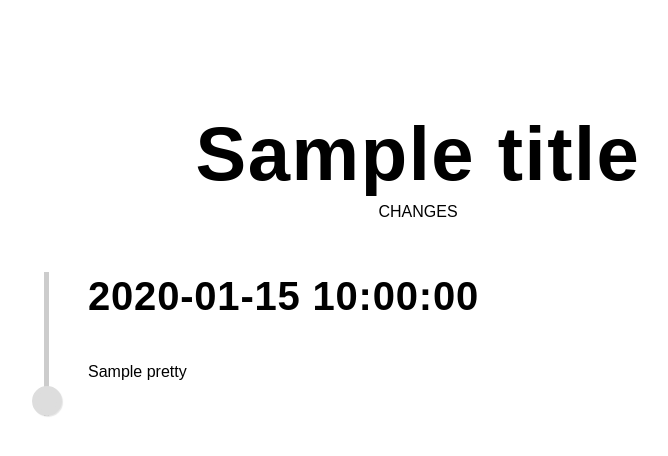
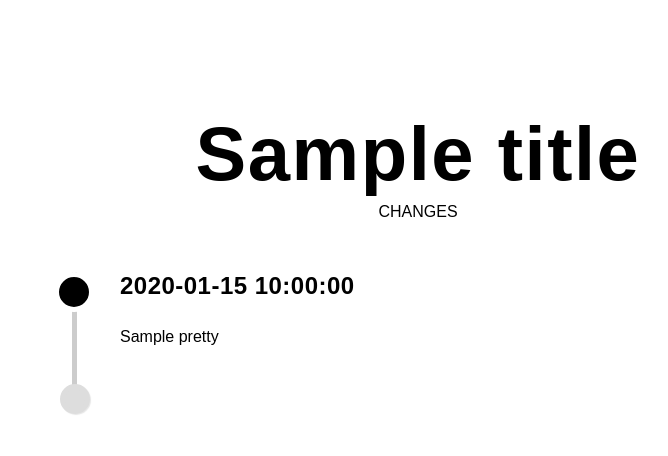
Before and after one commit to fokion/version_releaser, a Python web app: template templates/main.html in a window 1280 px wide. Shown: the top 456 px of the page, without its empty margins (222-890 px from the left). Run offline with Jinja, Linux system fonts and the light colour scheme; the template is opened without the code that fills it: most values are stand-ins (such as "Sample title", 1, 10 or a date in 2020).

Commit message:
Update the template and add more notes

```diff
--- a/main.py
+++ b/main.py
@@ -43,7 +43,7 @@ def main(argv):
         sys.exit(1)
 
     g = Git(path)
-    logFormat = '{"hash":"%h","author":"%an","msg":"%s","pretty":"%h by %an : %s","time":"%ar"}'
+    logFormat = '{"hash":"%h","author":"%an","msg":"%s","pretty":"%h by %an : %s","time":"%aD"}'
     # git log --pretty=short --format="%h %s by %an , %ar%n" --no-abbrev-commit  --date-order v1.2.0...v1.0.0
     loginfo = g.log('--pretty=short', '--format=' + logFormat, "--no-abbrev-commit", "--date-order",
                     tagFrom + '...' + tagTo)
--- a/templates/main.html
+++ b/templates/main.html
@@ -5,18 +5,18 @@
     <style>
         body {
             font-size: 100%;
-            line-height: 1.6;
+            line-height: 1.6
         }
 
         .block-content {
-            min-height: 100vh;
+            min-height: 100vh
         }
 
         block-content p {
             font-size: 1.1em;
             line-height: 1.5;
             -webkit-font-smoothing: antialiased;
-            margin: 0 auto 1em auto;
+            margin: 0 auto 1em auto
         }
 
         .block-content h2 {
@@ -24,12 +24,12 @@
             margin: 1em 0 0 0;
             font-size: 2.5em;
             line-height: 1;
-            letter-spacing: 0.02em;
+            letter-spacing: .02em
         }
 
         @media all and (min-width: 40em) {
             .block-content h2 {
-                font-size: 4.75em;
+                font-size: 4.75em
             }
         }
 
@@ -39,38 +39,38 @@
             text-transform: uppercase;
             text-align: center;
             font-size: 1em;
-            margin: 0.5em 0;
+            margin: .5em 0
         }
 
         .heading-group {
-            margin: 0 0 3em 0;
+            margin: 0 0 3em 0
         }
 
         .content h3 {
             font-size: 1.2em;
             line-height: 1.2;
-            letter-spacing: 0.02em;
+            letter-spacing: .02em
         }
 
         @media all and (min-width: 40em) {
             .content h3 {
-                font-size: 2.5em;
+                font-size: 1.5em
             }
         }
 
         h1, h2, h3 {
             font-family: sans-serif;
-            font-weight: 900;
+            font-weight: 900
         }
 
         p {
             font-family: sans-serif;
-            line-height: 1.5;
+            line-height: 1.5
         }
 
         .l-block-spacing {
             min-height: 80vh;
-            padding: 2em 0 4em 0;
+            padding: 2em 0 4em 0
         }
 
         .l-contained {
@@ -78,13 +78,13 @@
             margin-left: auto;
             margin-right: auto;
             padding-left: 1em;
-            padding-right: 1em;
+            padding-right: 1em
         }
 
         @media all and (min-width: 40em) {
             .l-contained {
                 padding-left: 2em;
-                padding-right: 2em;
+                padding-right: 2em
             }
         }
 
@@ -92,50 +92,49 @@
             padding-bottom: 1em;
             position: relative;
             max-width: 700px;
-            margin: 0 auto;
+            margin: 0 auto
         }
 
         .timeline-list:before {
             content: "";
-            border-left: 5px solid #CCC;
-            left: -0.25em;
-            top: 2em;
+            border-left: 5px solid #ccc;
+            left: 1.50em;
             height: 100%;
             position: absolute;
             bottom: 0;
-            top: 0;
+            top: 0
         }
 
         .timeline-list:after {
             content: "";
             clear: both;
             position: absolute;
-            bottom: 0px;
-            left: -1em;
+            bottom: -0.1em;
+            left: 0.74em;
             width: 20px;
             height: 20px;
             border-radius: 50%;
-            background: none repeat scroll 0% 0% #DDD;
-            border: 5px solid #DDD;
-            box-shadow: 1px 1px 1px rgba(0, 0, 0, 0.1);
+            background: none repeat scroll 0 0 #ddd;
+            border: 5px solid #ddd;
+            box-shadow: 1px 1px 1px rgba(0, 0, 0, .1)
         }
 
         .timeline-list li {
             margin: 0 0 3em 0;
-            padding: 0 2em 0em 2em;
-            position: relative;
+            padding: 0 2em 0 2em;
+            position: relative
         }
 
         .timeline-list li:before {
             content: "";
             position: absolute;
-            top: 0px;
-            left: -1.30em;
+            top: 0;
+            left: -2.1em;
             width: 30px;
             height: 30px;
             border-radius: 50%;
-            background: none repeat scroll 0% 0% #000000;
-            border: 5px solid #fff;
+            background: none repeat scroll 0 0 #000;
+            border: 5px solid #fff
         }
     </style>
     <title>{{title}}</title>
@@ -151,6 +150,7 @@
         </header>
         <ul class="timeline-list">
             {% for commit in commits %}
+            <li>
                 <div class="content">
                     <h3>{{commit.time}}</h3>
                     <p>
```
Also changed, not shown: README.md, 1 other file. Lines whose indentation alone changed are shown as unchanged.
